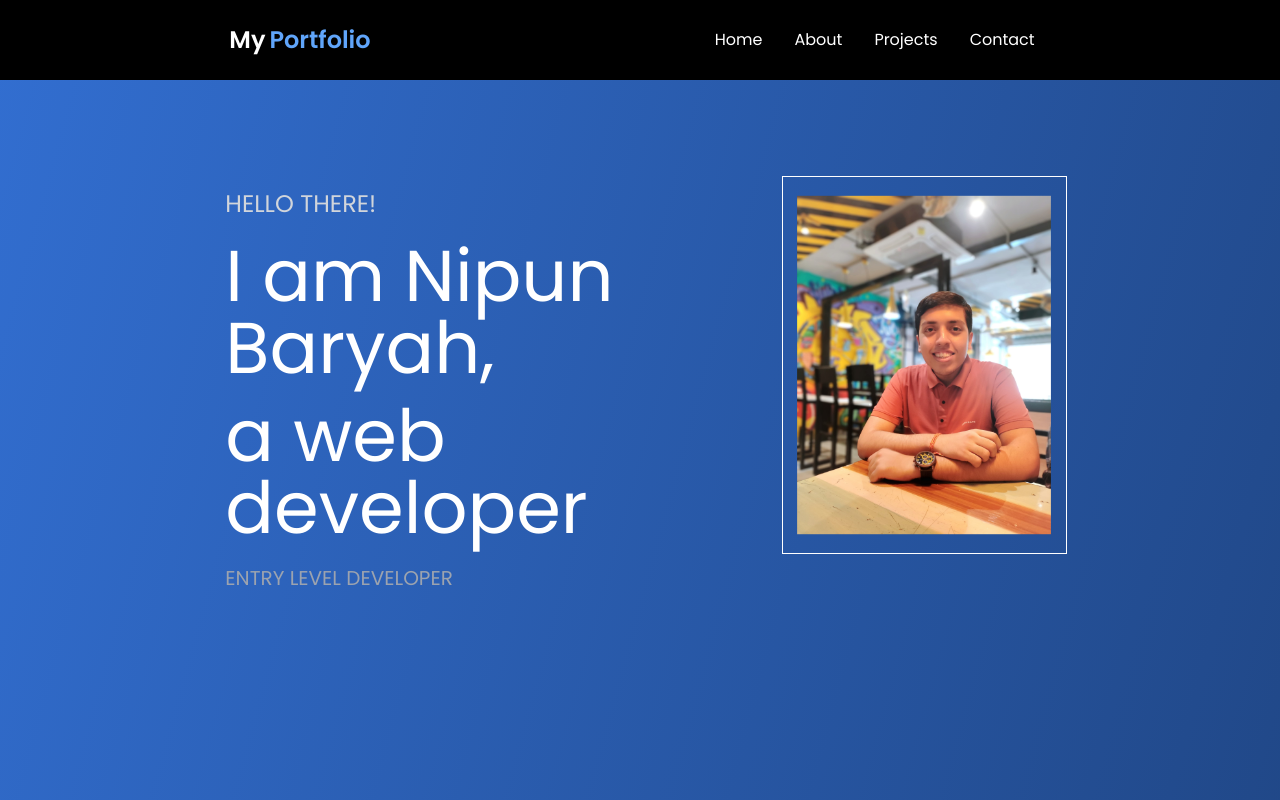
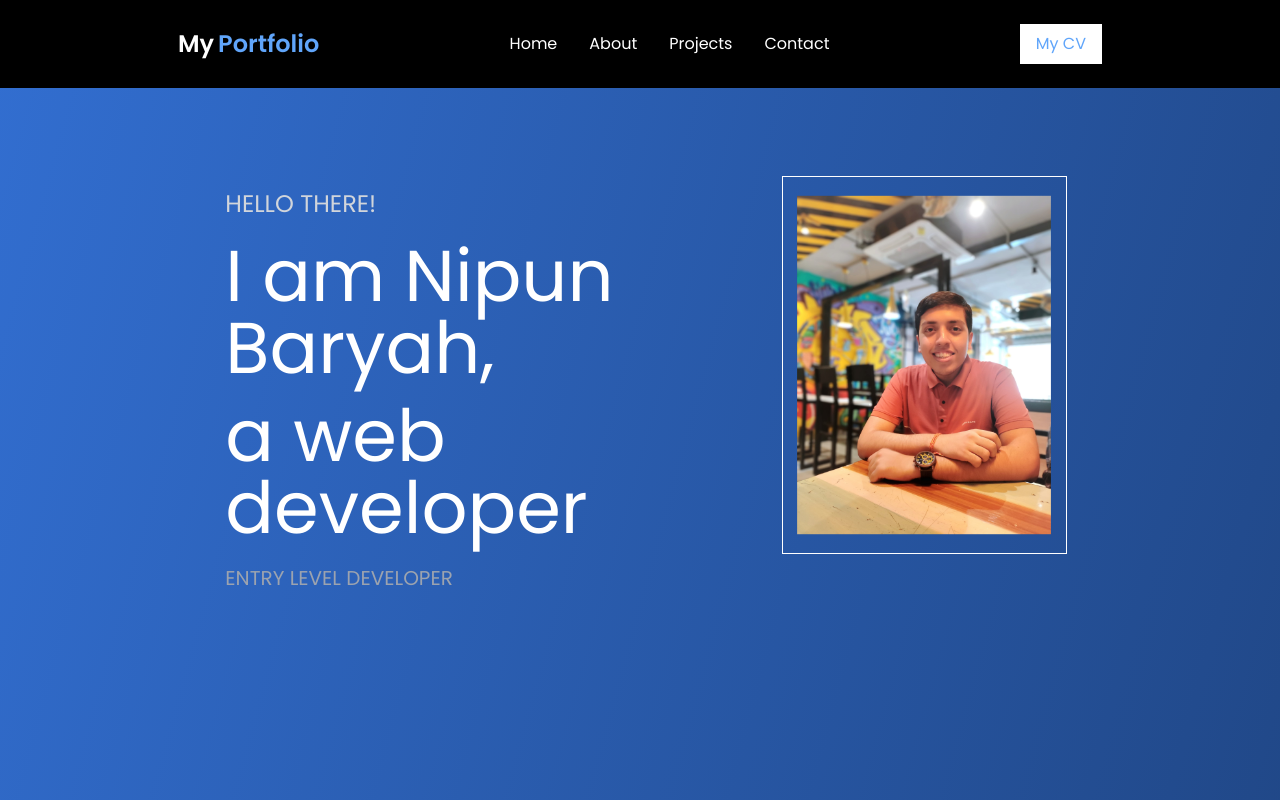
Before and after one commit to SunnyBaryah/portfolio-2, a React (Vite) app: page / in a window 1280 px wide. Shown: the top 800 px of the page. Built offline with nearby package versions, Linux system fonts and the light colour scheme.

Commit message:
edit navbar component

```diff
--- a/src/components/Navbar.jsx
+++ b/src/components/Navbar.jsx
@@ -37,7 +37,7 @@ const Navbar = ({ homeRef, aboutRef, projectsRef, contactRef }) => {
         showNavbar ? "transform translate-y-0" : "transform -translate-y-full"
       } duration-300`}
     >
-      <div className="flex items-center justify-center lg:justify-between w-4/6 mx-auto">
+      <div className="flex items-center justify-between w-3/4 mx-auto">
         <div className="flex gap-1 text-2xl font-semibold">
           <div>My</div>
           <div className="text-blue-400">Portfolio</div>
@@ -52,6 +52,14 @@ const Navbar = ({ homeRef, aboutRef, projectsRef, contactRef }) => {
             Contact
           </NavButton>
         </nav>
+        <a
+          href="https://drive.google.com/file/d/17fJfDHlT_9U1eu7ch56E85v2ZN6LlwWD/view?usp=drive_link"
+          target="_blank"
+        >
+          <button className=" bg-white text-blue-400 px-2 py-1 lg:px-4 lg:py-2 hover:bg-blue-400 hover:text-white hover:scale-110 duration-300">
+            My CV
+          </button>
+        </a>
       </div>
     </div>
   );
```
